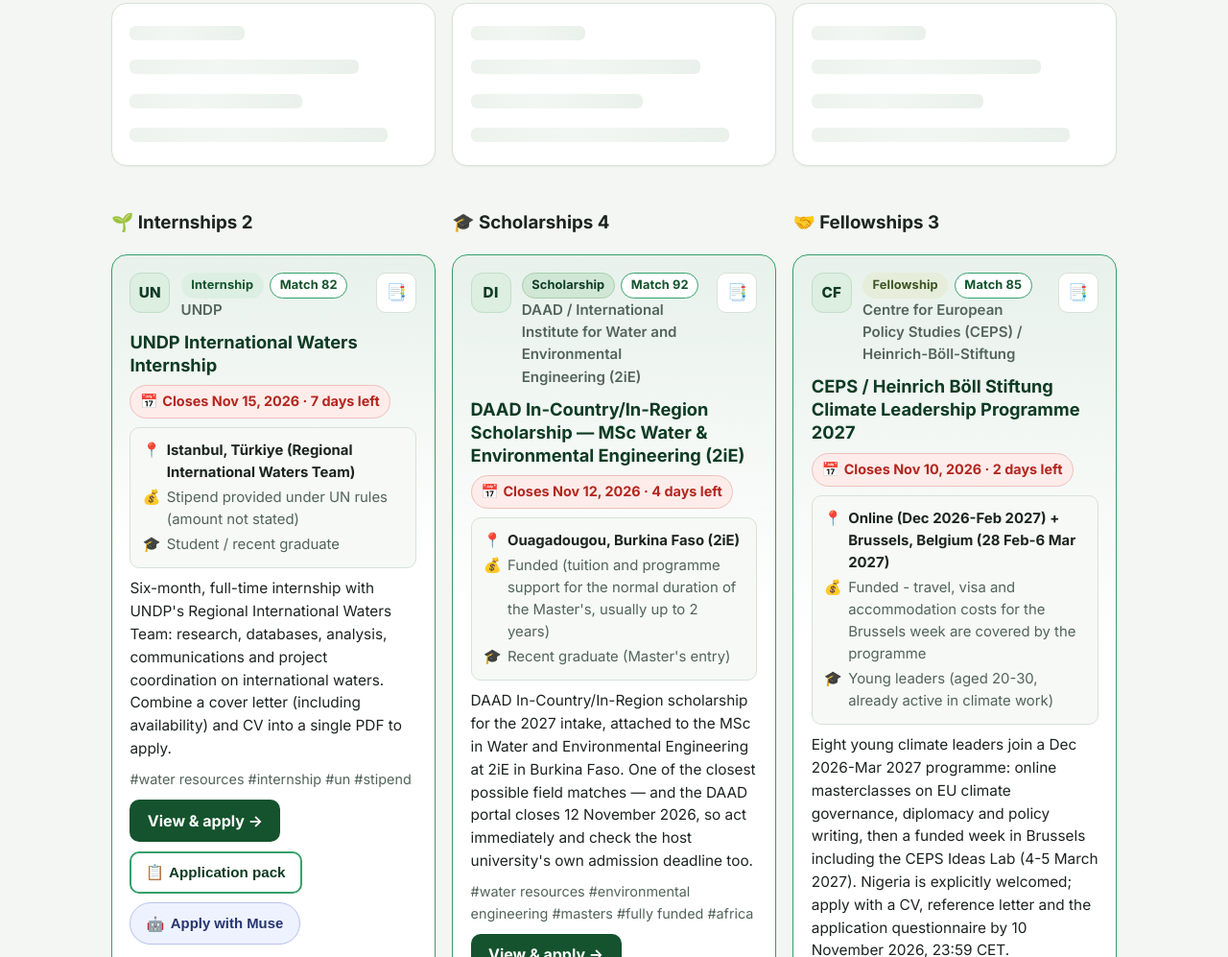
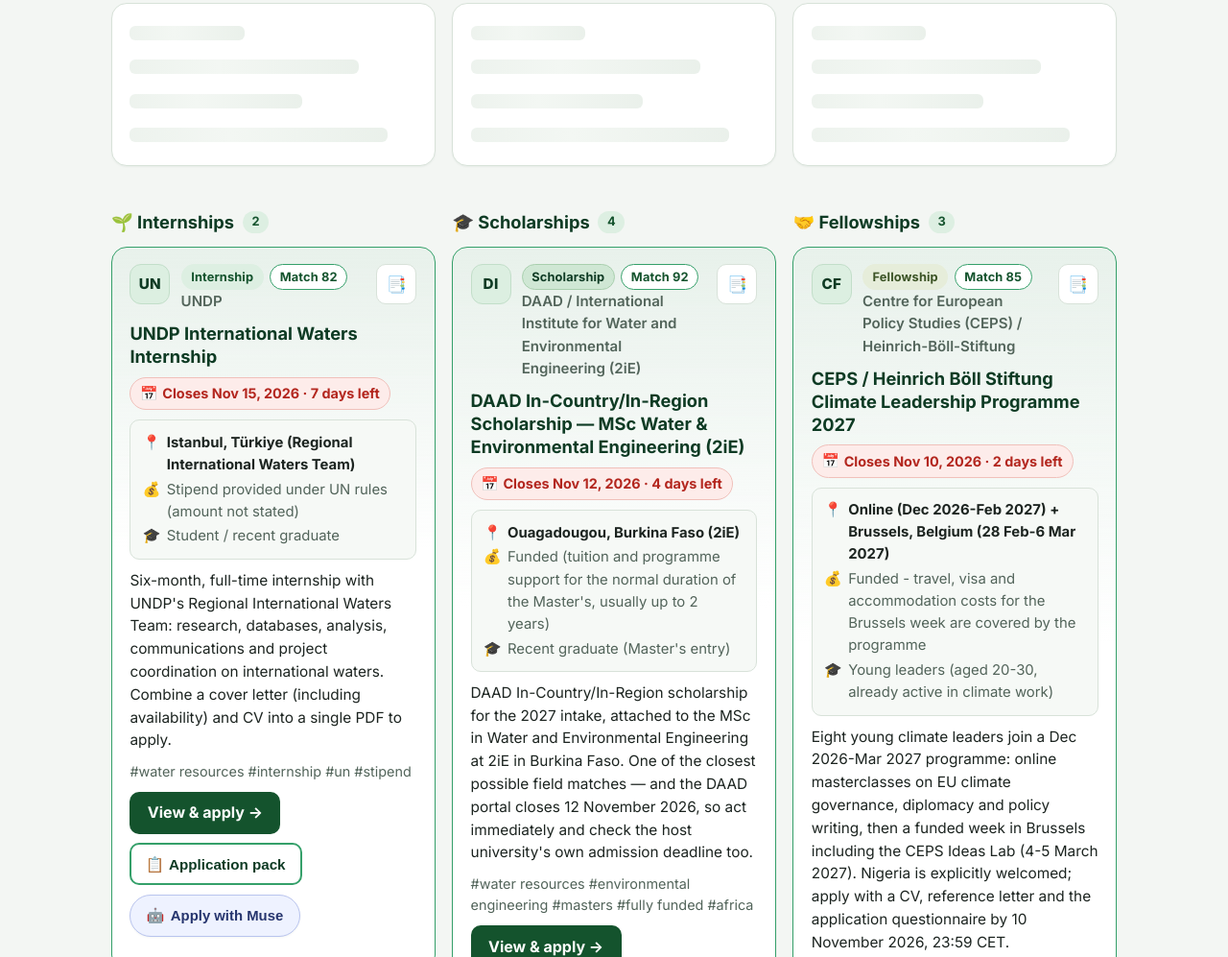
Before and after one commit to SHado1Sama/water-opportunities-site, a plain HTML site: page index.html in a window 1280 px wide. Shown: the part 2856-3853 px from the top of the page at 96% size. Drawn offline with Linux system fonts and the light colour scheme.

Commit message:
Style grouped-by-type section headings (styles.css)

```diff
--- a/styles.css
+++ b/styles.css
@@ -368,6 +368,11 @@ h2::after { content: ""; flex: 1; height: 2px; border-radius: 2px;
 .progress .step.done { background: #ddefe2; border-color: #a9cfae; color: var(--teal-dark); }
 .progress .step.current { background: var(--teal-dark); border-color: var(--teal-dark); color: #fff; font-weight: 700; }
 
+/* Grouped-by-type sections on the board */
+.type-group { margin-bottom: .6rem; }
+.type-heading { display: flex; align-items: center; gap: .55rem; font-size: 1.14rem; color: var(--deep); margin: 1.15rem 0 .7rem; }
+.type-count { background: #ddefe2; color: var(--teal-dark); border-radius: 999px; padding: .1rem .6rem; font-size: .8rem; font-weight: 700; }
+
 /* Pack modal */
 .modal {
   position: fixed; inset: 0; background: rgba(8, 42, 25, .55);
```
